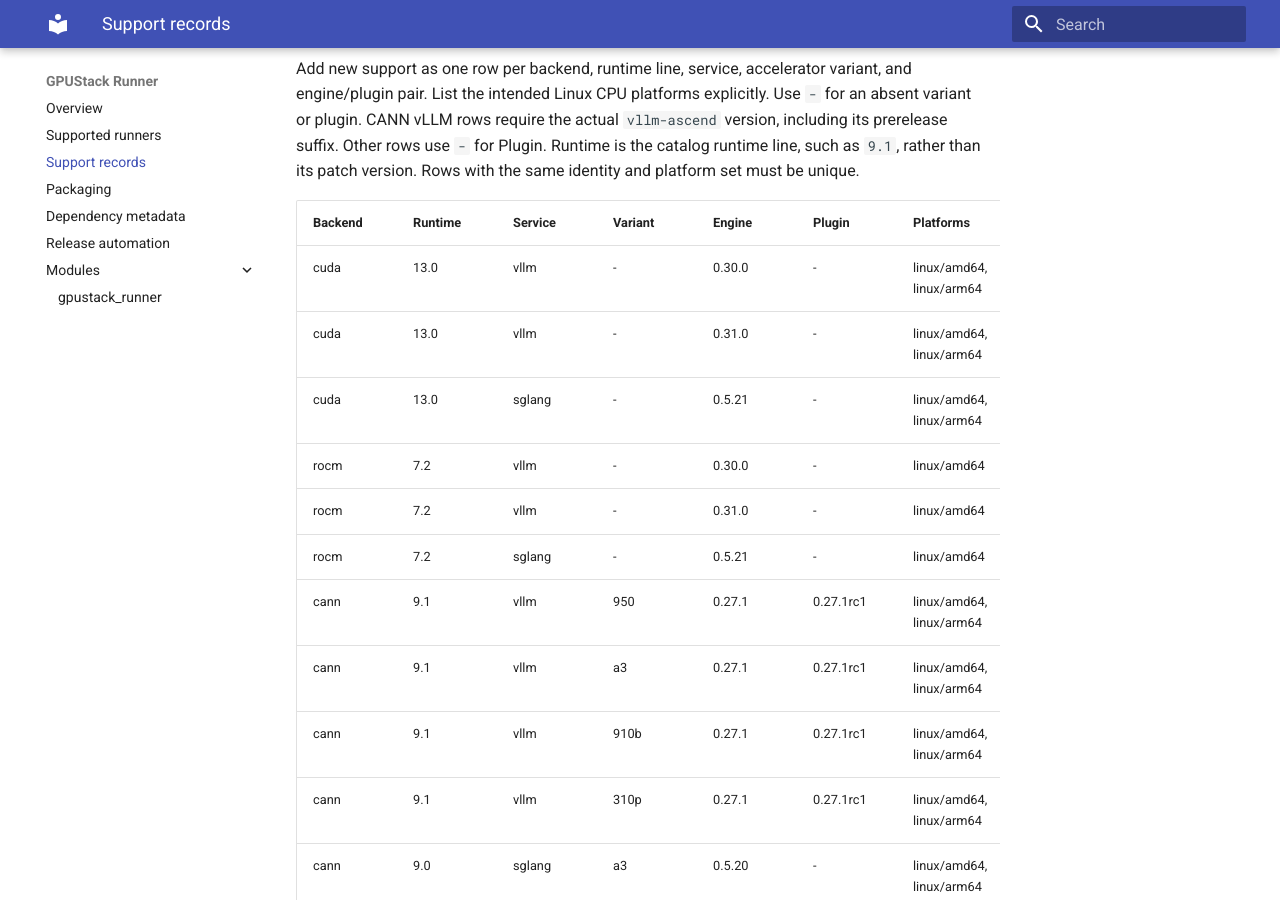
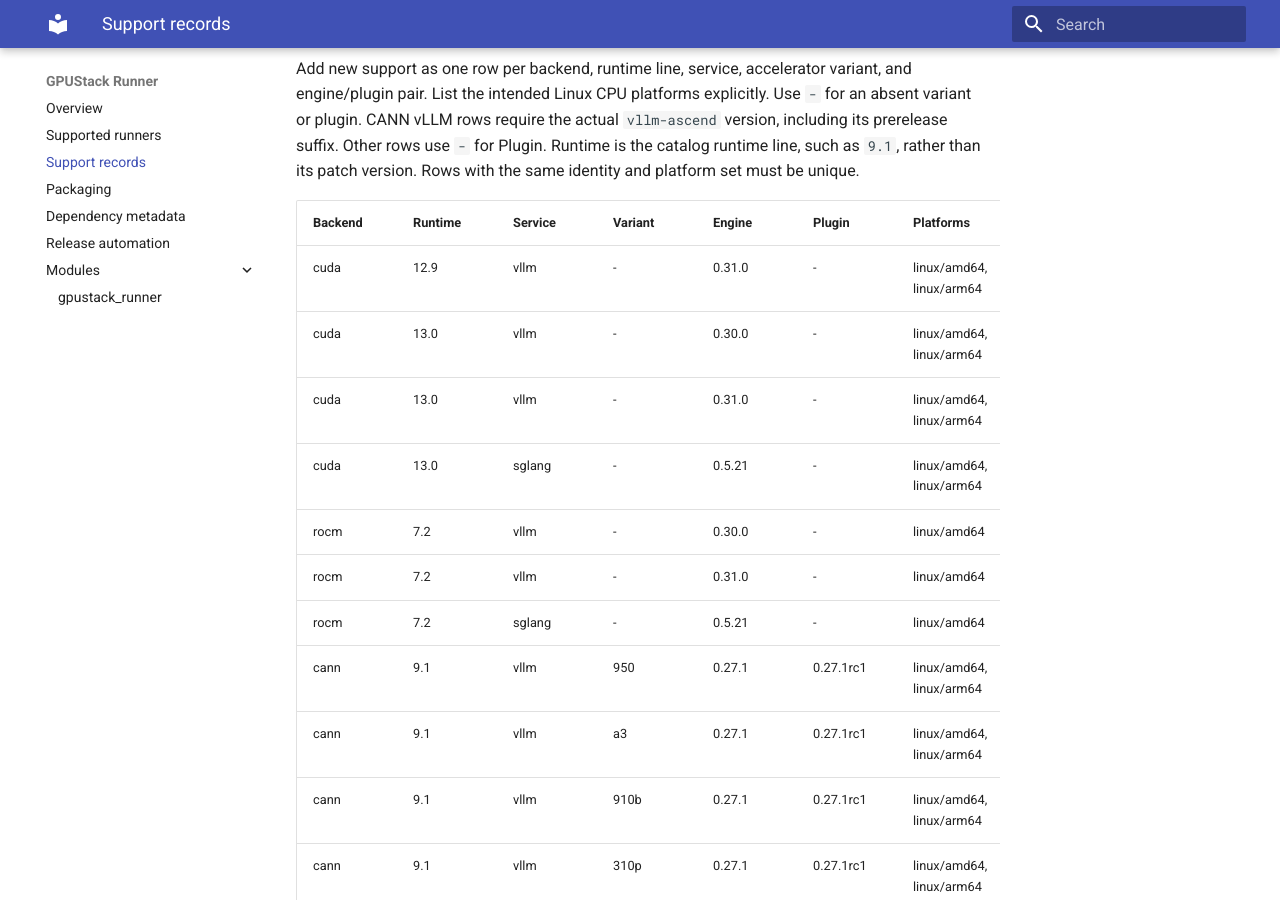
Before and after one commit to gpustack/runner, an MkDocs documentation site: the page built from docs/support-records.md, in a window 1280 px wide and 900 px high, scrolled down 319 px. Built offline with MkDocs 1.6.1 and Material for MkDocs 9.7.7, drawn with Linux system fonts in a browser that asks for light colours.

Commit message:
feat: re-add cuda 12.9 vllm 0.31.0 with a torchcodec cpu override
The v0.31.0-cu129 base pairs torch 2.13.0+cu129 correctly but bundles a
CUDA 13-built torchcodec that crashes `vllm serve` at import
(vllm-project/vllm#60406). Replace it with the CPU build of the same
version via VLLM_TORCHCODEC_VERSION; vLLM decodes audio/video on CPU,
so nothing is lost, and a build-time import gate fails the image if the
path regresses. Generalize the CuPy dedup to read the pinned version
from the variant matching the base's CUDA major (cupy-cuda12x on cu12),
which the cu13-only lookup could not see on a cu129 base.

Signed-off-by: thxCode <thxcode0824@gmail.com>

```diff
--- a/docs/support-records.md
+++ b/docs/support-records.md
@@ -17,6 +17,7 @@
 <!-- runner-support-records:start -->
 | Backend | Runtime | Service | Variant | Engine | Plugin | Platforms | Status |
 | --- | --- | --- | --- | --- | --- | --- | --- |
+| cuda | 12.9 | vllm | - | 0.31.0 | - | linux/amd64, linux/arm64 | prepared |
 | cuda | 13.0 | vllm | - | 0.30.0 | - | linux/amd64, linux/arm64 | published |
 | cuda | 13.0 | vllm | - | 0.31.0 | - | linux/amd64, linux/arm64 | prepared |
 | cuda | 13.0 | sglang | - | 0.5.21 | - | linux/amd64, linux/arm64 | published |
```
Also changed, not shown: 2 other files.
